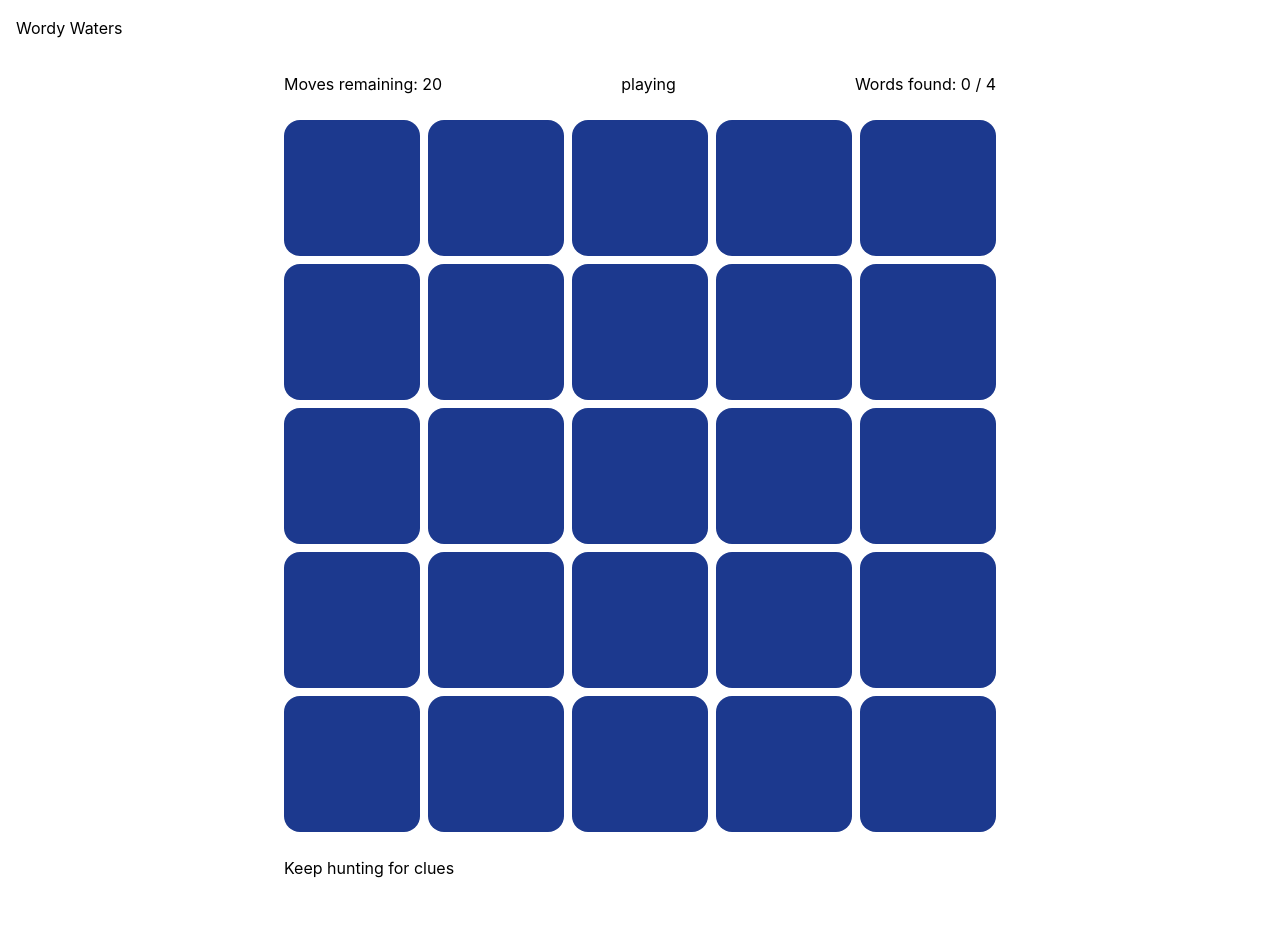
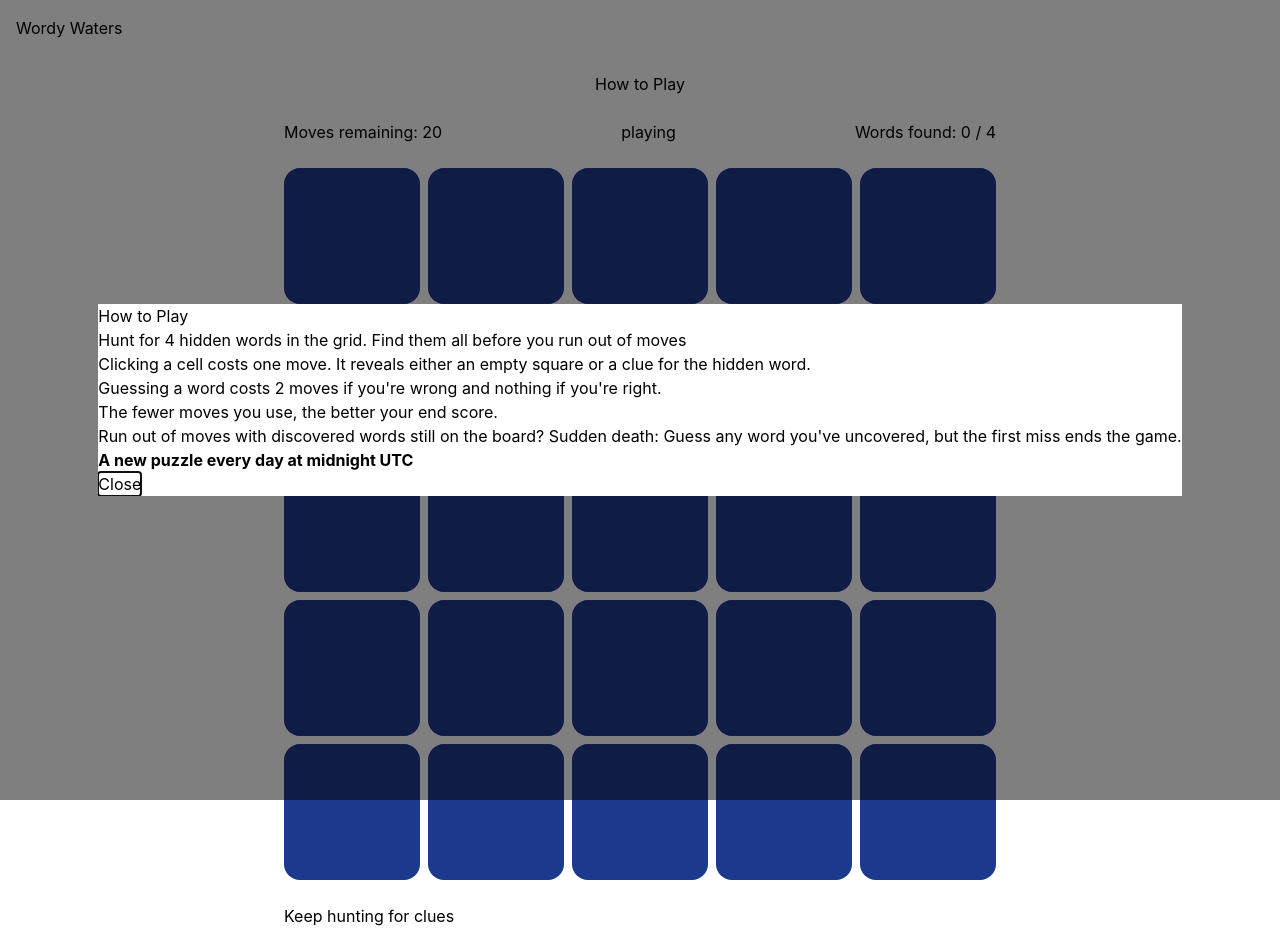
Before and after one commit to 06kaylee/wordy-waters, a React (Vite) app: page / in a window 1280 px wide. Before the commit the page ends 880 px from the top, so only its background shows below. Built offline with nearby package versions, Linux system fonts and the light colour scheme.

Commit message:
feat: game design decisions and finishing up modals

```diff
--- a/src/components/GameArea/GameArea.tsx
+++ b/src/components/GameArea/GameArea.tsx
@@ -14,10 +14,15 @@ import {
 import { WORDS } from "../../data/puzzleData";
 import SuddenDeathModal from "../SuddenDeathModal";
 import GameOverModal from "../GameOverModal";
+import HowToPlayModal from "../HowToPlayModal";
 
 function GameArea() {
 	const [state, dispatch] = useReducer(gameReducer, initialGameState);
 	const [isGameOverModalOpen, setIsGameOverModalOpen] = useState(false);
+	const [showHowToPlayModal, setShowHowToPlayModal] = useState(() => {
+		const currentValue = localStorage.getItem("showHowToPlayModal");
+		return currentValue ? JSON.parse(currentValue) : true;
+	});
 	const activeWordView = selectActiveWordView(state);
 	const movesRemaining = selectMovesRemaining(state);
 	const gameStatus = selectGameStatus(state);
@@ -32,6 +37,11 @@ function GameArea() {
 		return () => clearTimeout(timeout);
 	}, [gameOver]);
 
+	function handleHowToPlayModalClose() {
+		localStorage.setItem("showHowToPlayModal", "false");
+		setShowHowToPlayModal(false);
+	}
+
 	return (
 		<div className={`${styles.area} grid gap-6`}>
 			{gameStatus === "sudden_death" && <SuddenDeathModal />}
@@ -43,6 +53,10 @@ function GameArea() {
 			)}
 			{gameOver && (
 				<button onClick={() => setIsGameOverModalOpen(true)}>Results</button>
+			)}
+			<button onClick={() => setShowHowToPlayModal(true)}>How to Play</button>
+			{showHowToPlayModal && (
+				<HowToPlayModal onClose={handleHowToPlayModalClose} />
 			)}
 			<GameStats
 				wordsFound={wordsFound}
--- a/src/components/GameOverModal.tsx
+++ b/src/components/GameOverModal.tsx
@@ -12,9 +12,8 @@ export default function GameOverModal({
 }: GameOverModalProps) {
 	const dialogRef = useRef<HTMLDialogElement>(null);
 	useEffect(() => {
-		const dialog = dialogRef.current;
-		if (!dialog?.open) {
-			dialog?.showModal();
+		if (!dialogRef?.current?.open) {
+			dialogRef?.current?.showModal();
 		}
 	}, []);
 
--- /dev/null
+++ b/src/components/HowToPlayModal.tsx
@@ -0,0 +1,49 @@
+import { useEffect, useRef } from "react";
+
+interface HowToPlayModalProps {
+	onClose: () => void;
+}
+
+export default function HowToPlayModal({ onClose }: HowToPlayModalProps) {
+	const dialogRef = useRef<HTMLDialogElement>(null);
+
+	useEffect(() => {
+		if (!dialogRef?.current?.open) {
+			dialogRef?.current?.showModal();
+		}
+	}, []);
+
+	return (
+		<dialog
+			ref={dialogRef}
+			onClose={onClose}
+			className="m-auto backdrop:bg-black/50"
+		>
+			<h1>How to Play</h1>
+			<p>
+				Hunt for 4 hidden words in the grid. Find them all before you run out of
+				moves
+			</p>
+			<ul>
+				<li>
+					Clicking a cell costs one move. It reveals either an empty square or a
+					clue for the hidden word.
+				</li>
+				<li>
+					Guessing a word costs 2 moves if you're wrong and nothing if you're
+					right.
+				</li>
+				<li>The fewer moves you use, the better your end score.</li>
+				<li>
+					Run out of moves with discovered words still on the board? Sudden
+					death: Guess any word you've uncovered, but the first miss ends the
+					game.
+				</li>
+			</ul>
+			<p>
+				<strong>A new puzzle every day at midnight UTC</strong>
+			</p>
+			<button onClick={onClose}>Close</button>
+		</dialog>
+	);
+}
--- a/src/components/SuddenDeathModal.tsx
+++ b/src/components/SuddenDeathModal.tsx
@@ -4,9 +4,9 @@ export default function SuddenDeathModal() {
 	const dialogRef = useRef<HTMLDialogElement>(null);
 
 	useEffect(() => {
-		const dialog = dialogRef.current;
-		dialog?.showModal();
-		return () => dialog?.close();
+		if (!dialogRef?.current?.open) {
+			dialogRef?.current?.showModal();
+		}
 	}, []);
 
 	function handleClose() {
--- a/src/data/puzzleData.ts
+++ b/src/data/puzzleData.ts
@@ -2,8 +2,7 @@ export type WordData = {
 	word: string;
 	startRow: number;
 	startCol: number;
-	direction: "horizontal" | "vertical" | "diagonal";
-	length: number;
+	direction: "horizontal" | "vertical";
 	clues: string[];
 };
 
@@ -17,7 +16,6 @@ export const TOTAL_MOVES = 20;
 const DIRECTION_DELTAS = {
 	horizontal: [0, 1],
 	vertical: [1, 0],
-	diagonal: [1, 1],
 };
 
 // takes a WordData object and returns the array rows and cols that the cells live for that word
@@ -54,27 +52,28 @@ export const WORDS: WordData[] = [
 		startRow: 0,
 		startCol: 0,
 		direction: "vertical",
-		length: 4,
 		clues: ["In perfect condition", "Place that makes coins", "Fresh herb"],
 	},
 	{
-		word: "LEAD",
+		word: "OCEAN",
 		startRow: 4,
 		startCol: 0,
 		direction: "horizontal",
-		length: 4,
-		clues: ["Heavy metal", "Leash for a dog", "Go first"],
+		clues: [
+			"A drop in the ___",
+			"Pacific or Atlantic",
+			"Very large body of salt water",
+		],
 	},
 	{
-		word: "PLAN",
-		startRow: 1,
-		startCol: 1,
-		direction: "diagonal",
-		length: 4,
+		word: "JAM",
+		startRow: 0,
+		startCol: 3,
+		direction: "vertical",
 		clues: [
-			"Drawing or blueprint",
-			"Strategy or scheme",
-			"To arrange in advance",
+			"Sticky situation",
+			"Musicians' impromptu session",
+			"Fruit spread for toast",
 		],
 	},
 	{
@@ -82,7 +81,6 @@ export const WORDS: WordData[] = [
 		startRow: 0,
 		startCol: 4,
 		direction: "vertical",
-		length: 4,
 		clues: ["Sailing vessel", "Dog's sound", "Tree's outer layer"],
 	},
 ];
```
Also changed, not shown: 4 other files (tests, documents, lock files or other folders).
